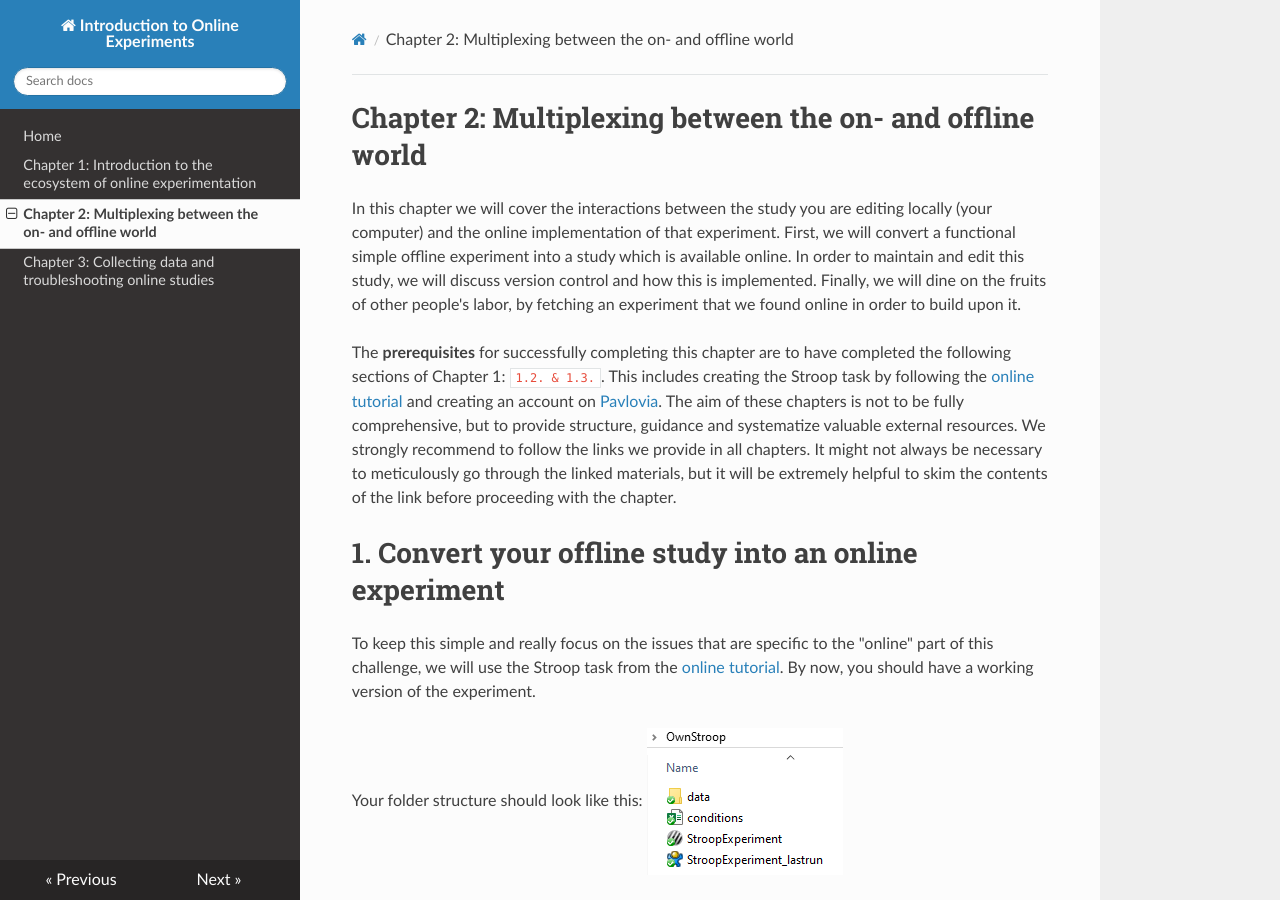
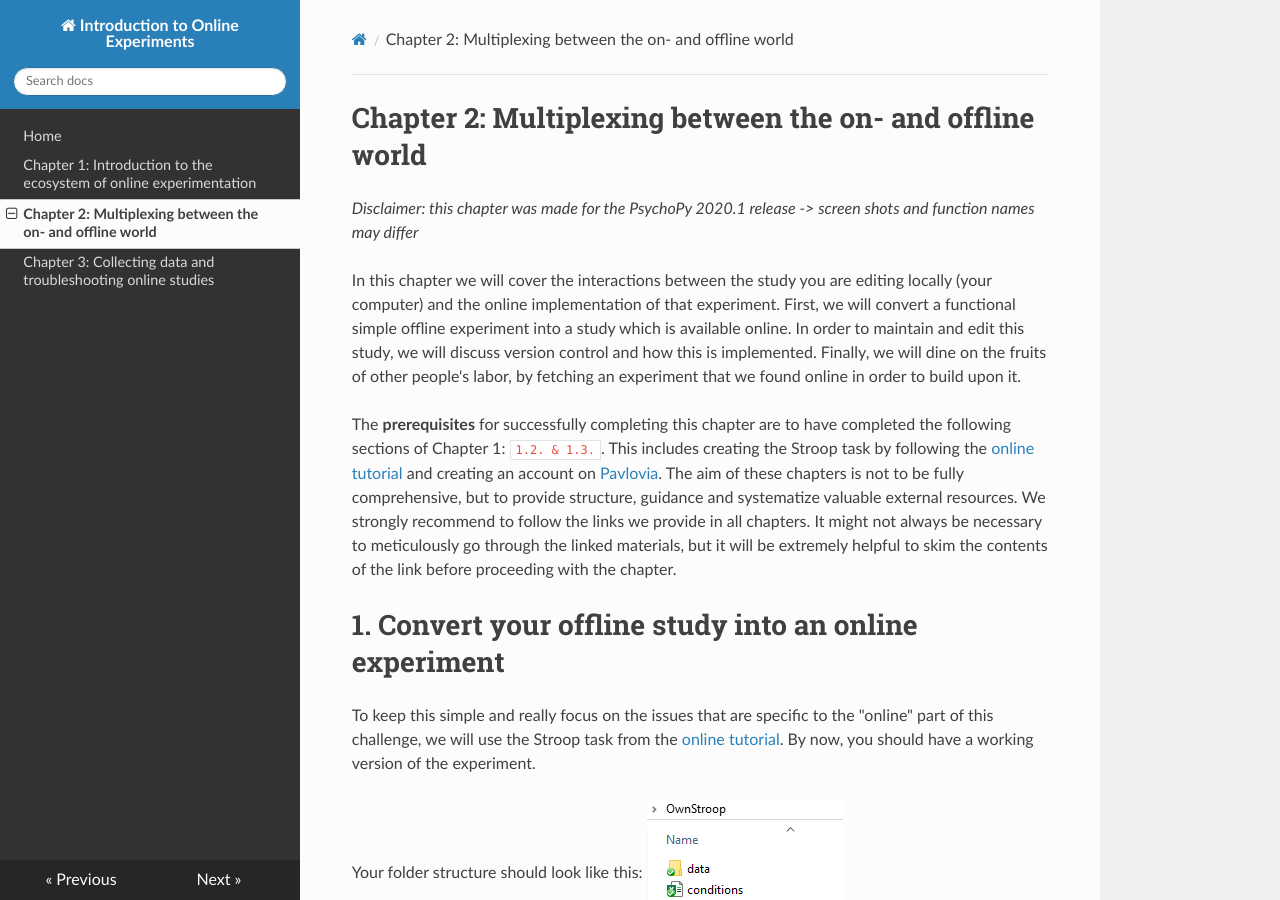
Before and after one commit to onlinews/online_ws, an MkDocs documentation site: the page built from docs/Ch_2_RunFirstStudy.md, in a window 1280 px wide and 900 px high. Built offline with MkDocs 1.6.1, drawn with Linux system fonts in a browser that asks for light colours; nearby versions of some CDN libraries.

Commit message:
version disclaimer

````diff
--- a/docs/Ch_2_RunFirstStudy.html
+++ b/docs/Ch_2_RunFirstStudy.html
@@ -22,6 +22,7 @@
 </style>
 </head>
 <body><div id="readme" class="container"><article class="markdown-body entry-content"><h1 id="chapter-2-multiplexing-between-the-on-and-offline-world"><strong>Chapter 2: Multiplexing between the on- and offline world</strong></h1>
+<p><em>Disclaimer: this chapter was made for the PsychoPy 2020.1 release -&gt; screen shots and function names may differ</em></p>
 <p>In this chapter we will cover the interactions between the study you are editing locally (your computer) and the online implementation of that experiment. First, we will convert a functional simple offline experiment into a study which is available online. In order to maintain and edit this study, we will discuss version control and how this is implemented. Finally, we will dine on the fruits of other people&apos;s labor, by fetching an experiment that we found online in order to build upon it.</p>
 <p>The <strong>prerequisites</strong> for successfully completing this chapter are to have  completed the following sections of Chapter 1: <code>1.2. &amp; 1.3.</code>. This includes creating the Stroop task by following the <a href="https://www.youtube.com/watch?v=VV6qhuQgsiI">online tutorial</a> and creating an account on <a href="https://pavlovia.org/docs/home/about">Pavlovia</a>. The aim of these chapters is not to be fully comprehensive, but to provide structure, guidance and systematize valuable external resources. We strongly recommend to follow the links we provide in all chapters. It might not always be necessary to meticulously go through the linked materials, but it will be extremely helpful to skim the contents of the link before proceeding with the chapter.</p>
 <h1 id="1-convert-your-offline-study-into-an-online-experiment">1. Convert your offline study into an online experiment</h1>
--- a/docs/Ch_2_RunFirstStudy.md
+++ b/docs/Ch_2_RunFirstStudy.md
@@ -1,4 +1,6 @@
 # **Chapter 2: Multiplexing between the on- and offline world**
+*Disclaimer: this chapter was made for the PsychoPy 2020.1 release -> screen shots and function names may differ*
+
 In this chapter we will cover the interactions between the study you are editing locally (your computer) and the online implementation of that experiment. First, we will convert a functional simple offline experiment into a study which is available online. In order to maintain and edit this study, we will discuss version control and how this is implemented. Finally, we will dine on the fruits of other people's labor, by fetching an experiment that we found online in order to build upon it.
 
 The **prerequisites** for successfully completing this chapter are to have  completed the following sections of Chapter 1: ```1.2. & 1.3.```. This includes creating the Stroop task by following the [online tutorial](https://www.youtube.com/watch?v=VV6qhuQgsiI) and creating an account on [Pavlovia](https://pavlovia.org/docs/home/about). The aim of these chapters is not to be fully comprehensive, but to provide structure, guidance and systematize valuable external resources. We strongly recommend to follow the links we provide in all chapters. It might not always be necessary to meticulously go through the linked materials, but it will be extremely helpful to skim the contents of the link before proceeding with the chapter.
--- a/docs/Ch_3_CollectingData.html
+++ b/docs/Ch_3_CollectingData.html
@@ -22,6 +22,7 @@
 </style>
 </head>
 <body><div id="readme" class="container"><article class="markdown-body entry-content"><h1 id="chapter-3-collecting-data-and-troubleshooting-online-studies"><strong>Chapter 3: Collecting data and troubleshooting online studies</strong></h1>
+<p><em>Disclaimer: this chapter was made for the PsychoPy 2020.1 release -&gt; screen shots and function names may differ</em> </p>
 <p>We will use this chapter to make the transition from more abstract discussions to some actual <em>real-life</em> problems of online experimenting, by setting up an actual study and collecting real data.
 In this chapter, we will modify our Stroop task with the help of Python <strong>and</strong> JavaScript code. Subsequently, we will adjust the study to be compatible with recruitment via <a href="https://www.prolific.co/">Prolific</a> and actually <em>collect</em> one data set.</p>
 <p>The <strong>prerequisites</strong> for successfully completing this chapter are: (1) have completed Chapters 1 &amp; 2; (2) have an online Stroop task, which is set as <strong>RUNNING</strong> on Pavlovia <code>Ch.2: 1.2.</code>; (3) have spent some time reading through the <a href="https://researcher-help.prolific.co/hc/en-gb">documentation of Prolific</a>. The aim of these chapters is not to be fully comprehensive, but to provide structure, guidance and systematize valuable external resources. We strongly recommend to follow the links we provide in all chapters. It might not always be necessary to meticulously go through the linked materials, but it will be extremely helpful to skim the contents of the link before proceeding with the chapter.</p>
````
Also changed, not shown: docs/Ch_3_CollectingData.md (+2 -0 lines).
